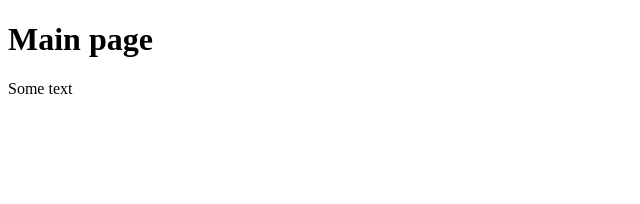
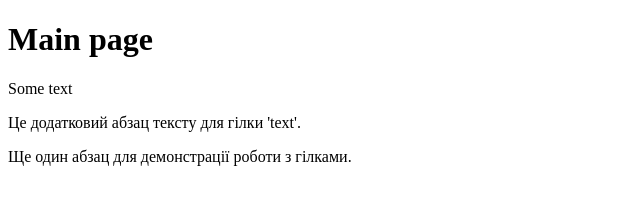
Before and after one commit to artem2510/RRPS02, a plain HTML site: page index.html in a window 1280 px wide. Shown: the whole page, without its empty margins (0-640 px from the left). Drawn offline with Linux system fonts and the light colour scheme.

Commit message:
Add extra paragraphs in text branch

```diff
--- a/index.html
+++ b/index.html
@@ -7,5 +7,7 @@
 <body>
     <h1>Main page</h1>
     <p>Some text</p>
+    <p>Це додатковий абзац тексту для гілки 'text'.</p>
+    <p>Ще один абзац для демонстрації роботи з гілками.</p>
 </body>
 </html>
```
